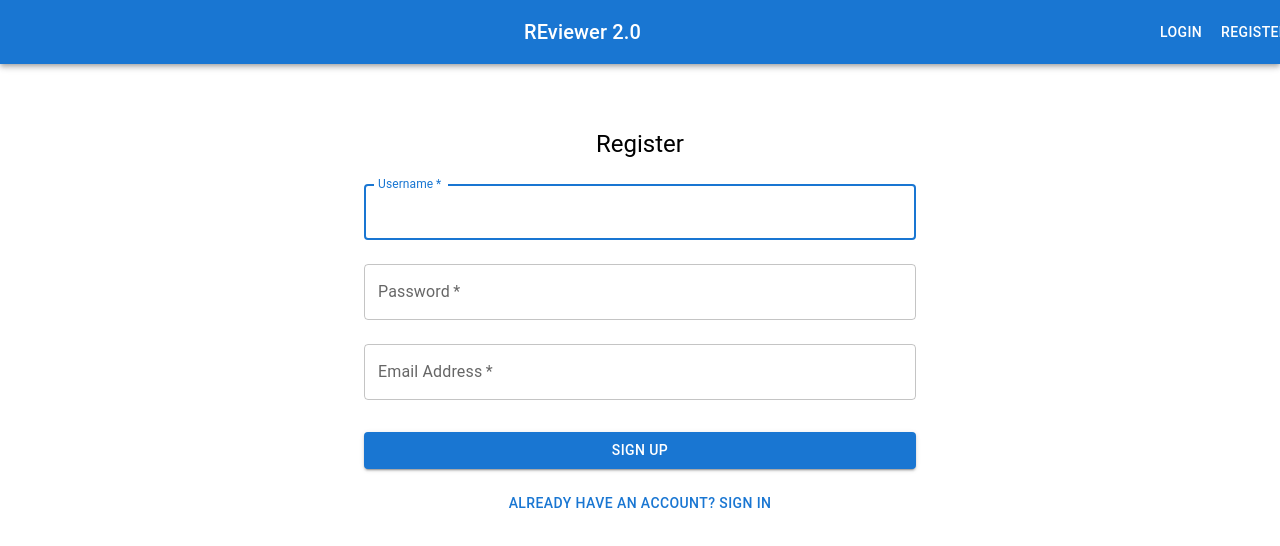
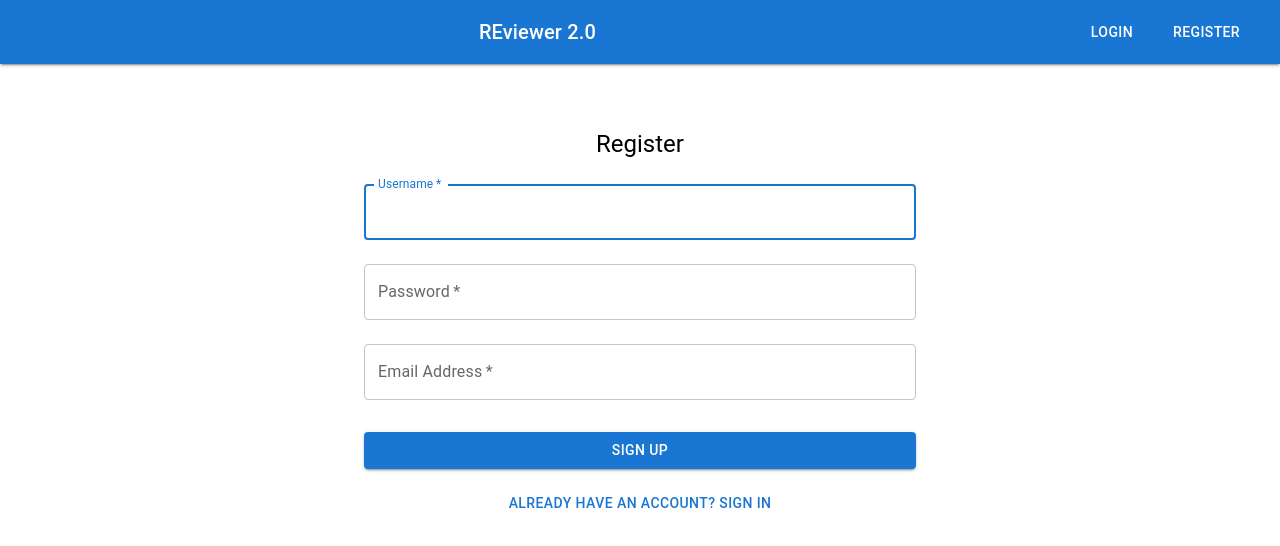
Before and after one commit to 42piotrnycz/new-web-app, a React (Create React App) app in the folder frontend/: page /register in a window 1280 px wide. Shown: the top 546 px of the page. Built offline with nearby package versions, Linux system fonts and the light colour scheme.

Commit message:
navbar fix + NavContainer + NavButton creation

```diff
--- a/frontend/src/App.js
+++ b/frontend/src/App.js
@@ -1,9 +1,8 @@
-import {BrowserRouter as Router, Link, Navigate, Route, Routes} from 'react-router-dom';
-import {useEffect, useState} from 'react';
+import { BrowserRouter as Router, Link, Navigate, Route, Routes } from 'react-router-dom';
+import { useEffect, useState } from 'react';
 import {
     AppBar,
     Box,
-    Button,
     Container,
     IconButton,
     Menu,
@@ -25,16 +24,17 @@ import Login from './components/Auth/Login';
 import Register from './components/Auth/Register';
 import Profile from './components/Profile/Profile';
 import UserSearch from './components/Users/UserSearch';
-import {authService} from './services/auth';
+import NavButton from './components/UI/NavButton';
+import NavContainer from './components/UI/NavContainer';
+import { authService } from './services/auth';
 import './App.css';
 
 function App() {
     const [user, setUser] = useState(null);
     const [loading, setLoading] = useState(true);
     const [isAdmin, setIsAdmin] = useState(false);
-    const [anchorEl, setAnchorEl] = useState(null);
-    const theme = useTheme();
-    const isMobile = useMediaQuery(theme.breakpoints.down('sm'));
+    const [anchorEl, setAnchorEl] = useState(null); const theme = useTheme();
+    const isMobile = useMediaQuery(theme.breakpoints.down('md'));
 
     const handleMenuOpen = (event) => {
         setAnchorEl(event.currentTarget);
@@ -78,11 +78,35 @@ function App() {
         return <div>Loading...</div>;
     }
     return (
-        <Router>
-            <div className="App" style={{width: '100%', overflow: 'hidden'}}><AppBar position="static"
-                                                                                     sx={{width: '100%'}}>
-                <Toolbar sx={{width: '100%', padding: {xs: '0 8px', sm: '0 16px'}}}>
-                    <Typography variant="h6" style={{flexGrow: 1}}>
+        <Router>            <div className="App" style={{ width: '100%', overflow: 'hidden' }}>            <AppBar
+            position="static"
+            sx={{
+                width: '100%',
+                boxShadow: 2,
+                '& .MuiToolbar-root': {
+                    paddingLeft: { xs: 1, sm: 2 },
+                    paddingRight: { xs: 1, sm: 2 }
+                }
+            }}
+        >
+            <Toolbar sx={{
+                width: '100%',
+                padding: { xs: '0 8px', sm: '0 16px', md: '0 24px' },
+                minHeight: { xs: 56, sm: 64 },
+                justifyContent: 'space-between',
+                pr: { xs: '16px', sm: '24px' },
+                gap: { xs: 1, sm: 2 }
+            }}>                    <Typography
+                variant="h6"
+                sx={{
+                    flexGrow: 1,
+                    fontSize: { xs: '1rem', sm: '1.25rem' },
+                    fontWeight: 500,
+                    whiteSpace: 'nowrap',
+                    overflow: 'hidden',
+                    textOverflow: 'ellipsis'
+                }}
+            >
                     REviewer 2.0
                 </Typography>
 
@@ -95,7 +119,7 @@ function App() {
                                 aria-label="menu"
                                 onClick={handleMenuOpen}
                             >
-                                    <MenuIcon/>
+                                <MenuIcon />
                             </IconButton>
                             <Menu
                                 anchorEl={anchorEl}
@@ -128,45 +152,31 @@ function App() {
                                     handleMenuClose();
                                     handleLogout();
                                 }}>Logout</MenuItem>
-                                </Menu>
-                            </>
-                        ) : (
-                            <Box sx={{display: 'flex'}}>
+                            </Menu>                            </>) : (<NavContainer>
                                 {isAdmin && (
-                                    <Button
-                                        color="inherit"
-                                        component={Link}
-                                        to="/admin"
-                                        sx={{
-                                            backgroundColor: 'error.main',
-                                            '&:hover': {
-                                                backgroundColor: 'error.dark',
-                                            },
-                                            mr: 2
-                                        }}
-                                    >
+                                    <NavButton to="/admin" isAdmin>
                                         Admin Panel
-                                    </Button>
+                                    </NavButton>
                                 )}
-                                <Button color="inherit" component={Link} to="/">
+                                <NavButton to="/">
                                     Home
-                                </Button>
-                                <Button color="inherit" component={Link} to="/reviews">
+                                </NavButton>
+                                <NavButton to="/reviews">
                                     My Reviews
-                                </Button>
-                                <Button color="inherit" component={Link} to="/add-review">
+                                </NavButton>
+                                <NavButton to="/add-review">
                                     Add Review
-                                </Button>
-                                <Button color="inherit" component={Link} to="/search">
+                                </NavButton>
+                                <NavButton to="/search">
                                     Search Users
-                                </Button>
-                                <Button color="inherit" component={Link} to="/profile">
+                                </NavButton>
+                                <NavButton to="/profile">
                                     Profile
-                                </Button>
-                                <Button color="inherit" onClick={handleLogout}>
+                                </NavButton>
+                                <NavButton onClick={handleLogout}>
                                     Logout
-                                </Button>
-                            </Box>
+                                </NavButton>
+                            </NavContainer>
                     )
                 ) : (
                     isMobile ? (
@@ -177,7 +187,7 @@ function App() {
                                 aria-label="menu"
                                 onClick={handleMenuOpen}
                             >
-                                    <MenuIcon/>
+                                <MenuIcon />
                             </IconButton>
                             <Menu
                                 anchorEl={anchorEl}
@@ -188,70 +198,68 @@ function App() {
                                 <MenuItem component={Link} to="/register"
                                     onClick={handleMenuClose}>Register</MenuItem>
                             </Menu>
-                            </>
-                        ) : (
-                            <>
-                                <Button color="inherit" component={Link} to="/login">
+                        </>) : (<NavContainer>
+                            <NavButton to="/login">
                                 Login
-                                </Button>
-                                <Button color="inherit" component={Link} to="/register">
+                            </NavButton>
+                            <NavButton to="/register">
                                 Register
-                                </Button>
-                            </>
+                            </NavButton>
+                        </NavContainer>
                     )
                 )}
             </Toolbar>
         </AppBar>
 
-                <Container style={{marginTop: '2rem'}}>
+            <Container style={{ marginTop: '2rem' }}>
                 <Routes>
-                        <Route path="/login" element={user ? <Navigate to="/"/> : <Login/>}/>
-                        <Route path="/register" element={user ? <Navigate to="/"/> : <Register/>}/>
+                    <Route path="/login" element={user ? <Navigate to="/" /> : <Login />} />
+                    <Route path="/register" element={user ? <Navigate to="/" /> : <Register />} />
 
                     {/* Protected Routes */}
                     <Route
                         path="/"
-                            element={user ? <Home/> : <Navigate to="/login"/>}
+                        element={user ? <Home /> : <Navigate to="/login" />}
                     />
                     <Route
                         path="/reviews"
-                            element={user ? <ReviewList userId={user.id}/> : <Navigate to="/login"/>}
+                        element={user ? <ReviewList userId={user.id} /> : <Navigate to="/login" />}
                     /> <Route
                         path="/review/:reviewId"
-                        element={user ? <ReviewDetail/> : <Navigate to="/login"/>}
+                        element={user ? <ReviewDetail /> : <Navigate to="/login" />}
                     />
                     <Route
                         path="/review/edit/:reviewId"
-                            element={user ? <EditReview/> : <Navigate to="/login"/>}
+                        element={user ? <EditReview /> : <Navigate to="/login" />}
                     />
                     <Route
                         path="/admin/*"
                         element={
                             user && isAdmin ? (
-                                    <AdminPanel/>
+                                <AdminPanel />
                             ) : (
-                                    <Navigate to="/" replace/>
+                                <Navigate to="/" replace />
                             )
                         }
                     /> <Route
                         path="/user/:userId/reviews"
-                        element={user ? <ReviewList/> : <Navigate to="/login"/>}
+                        element={user ? <ReviewList /> : <Navigate to="/login" />}
                     />
                     <Route
                         path="/content/:contentTitle"
-                            element={user ? <ContentReviewList/> : <Navigate to="/login"/>}
+                        element={user ? <ContentReviewList /> : <Navigate to="/login" />}
                     />
                     <Route
                         path="/add-review"
-                            element={user ? <AddReview/> : <Navigate to="/login"/>}
+                        element={user ? <AddReview /> : <Navigate to="/login" />}
                     />
                     <Route
                         path="/profile"
-                            element={user ? <Profile/> : <Navigate to="/login"/>}
+                        element={user ? <Profile /> : <Navigate to="/login" />}
                     />
                     <Route
                         path="/search"
-                            element={user ? <UserSearch/> : <Navigate to="/login"/>}
+                        element={user ? <UserSearch /> : <Navigate to="/login" />}
                     />
                 </Routes>
             </Container>
--- /dev/null
+++ b/frontend/src/components/UI/NavButton.js
@@ -0,0 +1,59 @@
+import React from 'react';
+import { Button } from '@mui/material';
+import { Link } from 'react-router-dom';
+
+/**
+ * Navigation button component
+ * @param {Object} props
+ * @param {string} props.to
+ * @param {Function} props.onClick
+ * @param {string} props.color
+ * @param {Object} props.sx
+ * @param {React.ReactNode} props.children
+ * @param {boolean} props.isAdmin
+ * @returns {JSX.Element}
+ */
+const NavButton = ({ to, onClick, color = 'inherit', sx = {}, children, isAdmin = false }) => {
+    const baseStyles = {
+        px: { xs: 1, sm: 2 },
+        py: { xs: 0.5, sm: 1 },
+        fontSize: { xs: '0.75rem', sm: '0.875rem' },
+        minWidth: 'auto',
+        whiteSpace: 'nowrap',
+        ...sx
+    };
+
+    const adminStyles = isAdmin ? {
+        backgroundColor: 'error.main',
+        '&:hover': {
+            backgroundColor: 'error.dark',
+        }
+    } : {};
+
+    const combinedStyles = {
+        ...baseStyles,
+        ...adminStyles
+    };
+
+    // If "to" prop is provided, render as a Link, otherwise as a regular button
+    return to ? (
+        <Button
+            color={color}
+            component={Link}
+            to={to}
+            sx={combinedStyles}
+        >
+            {children}
+        </Button>
+    ) : (
+        <Button
+            color={color}
+            onClick={onClick}
+            sx={combinedStyles}
+        >
+            {children}
+        </Button>
+    );
+};
+
+export default NavButton;
--- /dev/null
+++ b/frontend/src/components/UI/NavContainer.js
@@ -0,0 +1,37 @@
+import React from 'react';
+import { Box } from '@mui/material';
+
+/**
+ * Container component for navigation buttons
+ * @param {Object} props
+ * @param {React.ReactNode} props.children
+ * @param {Object} props.sx
+ * @returns {JSX.Element}
+ */
+const NavContainer = ({ children, sx = {} }) => {
+
+    const baseStyles = {
+        display: 'flex',
+        gap: { xs: 0.5, sm: 1 },
+        alignItems: 'center',
+        flexWrap: 'nowrap',
+        overflow: 'auto',
+        mr: { xs: 1, sm: 2 },
+        pr: { xs: 2, sm: 3 },
+        scrollBehavior: 'smooth',
+        '&::-webkit-scrollbar': {
+            display: 'none'
+        },
+        '-ms-overflow-style': 'none',
+        'scrollbar-width': 'none',
+        ...sx
+    };
+
+    return (
+        <Box sx={baseStyles}>
+            {children}
+        </Box>
+    );
+};
+
+export default NavContainer;
```
Lines whose indentation alone changed are shown as unchanged.
